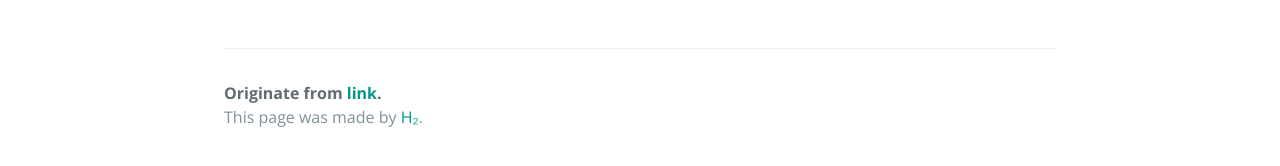
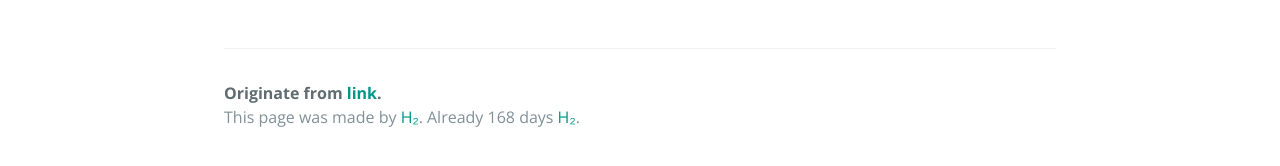
Before and after one commit to link9596/qwq, a Jekyll site: the page built from index.html, in a window 1280 px wide and 900 px high, scrolled down 918 px. Shown: the part 699-865 px from the top of the window. Built offline with Jekyll 4.4.1, drawn with Linux system fonts in a browser that asks for light colours; emoji names are drawn with the system emoji font; the list of posts is cut into pages by our own code; comment, search, counter and statistics services are not loaded.

Commit message:
Update default.html

```diff
--- a/_layouts/default.html
+++ b/_layouts/default.html
@@ -103,7 +103,7 @@
 
         <span class="site-footer-owner">Originate from <a href="">link</a>.</span>
         <span class="site-footer-credits">This page was made by<a href=""> H₂</a>.</span>
-
+        <span class="site-footer-credits">Already 168 days<a href=""> H₂</a>.</span>
         {% comment %} Gh icon
         <span class="my-span-icon">
           <a href="{{ site.github.owner_url }}" aria-label="{{ site.github.owner_name }}'s GitHub" title="{{ site.github.owner_name }}'s GitHub">
```
